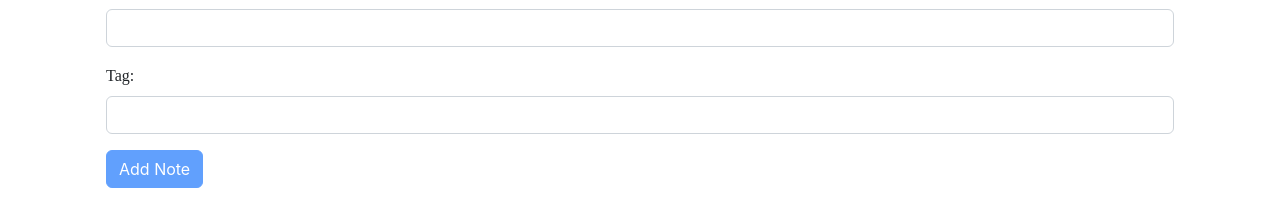
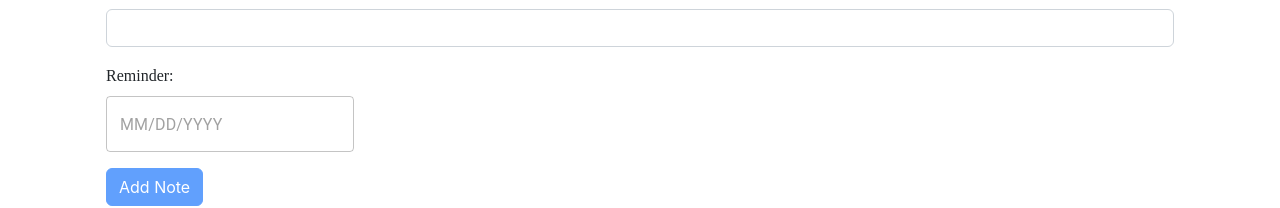
Before and after one commit to kunalagra197/Forever-Note, a React (Create React App) app in the folder client/: page / in a window 1280 px wide. Shown: the part 307-515 px from the top of the page. Built offline with nearby package versions, Linux system fonts and the light colour scheme; no server answers; sample sign-in values are in the browser's storage.

Commit message:
adding reminder

```diff
--- a/client/package.json
+++ b/client/package.json
@@ -7,10 +7,12 @@
     "@emotion/styled": "^11.11.0",
     "@mui/icons-material": "^5.11.16",
     "@mui/material": "^5.13.1",
+    "@mui/x-date-pickers": "^6.10.2",
     "@testing-library/jest-dom": "^5.16.5",
     "@testing-library/react": "^13.4.0",
     "@testing-library/user-event": "^13.5.0",
     "concurrently": "^7.5.0",
+    "dayjs": "^1.11.9",
     "nodemon": "^2.0.20",
     "react": "^18.2.0",
     "react-dom": "^18.2.0",
--- a/client/src/components/AddNote.js
+++ b/client/src/components/AddNote.js
@@ -1,15 +1,29 @@
 import React, { useContext,useState } from 'react'
+import { AdapterDayjs } from '@mui/x-date-pickers/AdapterDayjs';
+import { LocalizationProvider } from '@mui/x-date-pickers/LocalizationProvider';
+import { DatePicker } from '@mui/x-date-pickers/DatePicker';
+// import TextField from '@mui/material/TextField';
 import noteContext from '../context/notes/noteContext'
 export const AddNote = (props) => {
     const context=useContext(noteContext);
     const {addNote}=context;
-    const [note,setNote]=useState({title:"",description:"",tag:""})
+    const [note,setNote]=useState({title:"",description:"",edate:""})
+    const [selectedDate, setSelectedDate] = useState(null);
+    const handleDateChange = (date) => {
+      setSelectedDate(date.toDate());
+      // setSelectedDate(date); // Convert to a Date object
+      //date.format("YYYY-MM-DD HH:MM").toDate()
+      // console.log(date.toDate());
+      note.edate = date.toDate();
+      // console.log(selectedDate);
+    };
     const handleClick=(e)=>{
         e.preventDefault();
-        addNote(note.title,note.description,note.tag);
-        setNote({title:"",description:"",tag:""})
+        addNote(note.title,note.description,note.edate);
+        setNote({title:"",description:"",edate:""})
         props.showAlert("Added Successfully","success")
     }
+
     const onChange=(e)=>{
         setNote({...note,[e.target.name]:e.target.value})
     }
@@ -27,9 +41,20 @@ export const AddNote = (props) => {
     <input type="text" className="form-control" id="description" name="description"  onChange={onChange} minLength={5} value={note.description} required/>
   </div>
   <div className="mb-3">
-  <label htmlFor="tag" className="form-label" style={{"font-family":"cursive"}}>Tag:</label>
-  <input type="text" className="form-control" id="tag" name="tag" onChange={onChange} value={note.tag} required/>
+  <label htmlFor="reminder" className="form-label" style={{"font-family":"cursive"}}>Reminder:</label>
+ <div>
+  <LocalizationProvider dateAdapter={AdapterDayjs}>
+      <DatePicker
+        disablePast
+        onChange={handleDateChange}
+        value={selectedDate}
+
+      />
+
+    </LocalizationProvider>
+    </div>
   </div>
+
   <button disabled={note.title.length<5 || note.description.length<5} className="btn btn-primary" onClick={handleClick}>Add Note</button>
 </form>
 
--- a/client/src/components/Login.js
+++ b/client/src/components/Login.js
@@ -44,6 +44,7 @@ export const Login = (props) => {
   const handleSubmit = async (e) => {
     e.preventDefault();
     const response = await fetch('https://forever-note.onrender.com/api/auth/login', {
+      // const response=await fetch('http://localhost:5000/api/auth/login',{
       method: 'POST',
       headers: {
         'content-type': 'application/json'
@@ -51,7 +52,7 @@ export const Login = (props) => {
       body: JSON.stringify({ email: credentials.email, password: credentials.password })
     });
     const json = await response.json();
-    console.log(json)
+    // console.log(json)
     if (json.success) {
       // saving the token and redirecting
       localStorage.setItem('token', json.authtoken);
--- a/client/src/components/Navbar.js
+++ b/client/src/components/Navbar.js
@@ -24,7 +24,7 @@ const Navbar=(props)=>{
 <nav className="navbar navbar-expand-lg navbar-dark" style={{"background-color":"black"}}>
   <div className="container-fluid">
     {/* <Link className="navbar-brand" style={{"font-family":"cursive"}} to="#">Forever Note</Link> */}
-    <Link class="navbar-brand" to="#">
+    <Link className="navbar-brand" to="#">
       <img src={logo} alt="..." height="inherit"/>
     </Link>
     <button className="navbar-toggler" type="button" data-bs-toggle="collapse" data-bs-target="#navbarSupportedContent" aria-controls="navbarSupportedContent" aria-expanded="false" aria-label="Toggle navigation">
--- a/client/src/components/Notes.js
+++ b/client/src/components/Notes.js
@@ -2,36 +2,51 @@ import React, { useContext, useEffect, useRef, useState } from 'react'
 import noteContext from '../context/notes/noteContext'
 import { AddNote } from './AddNote';
 import { NotesItem } from './NotesItem';
-import {useNavigate} from 'react-router-dom'
+import { useNavigate } from 'react-router-dom'
+// import { DemoContainer } from '@mui/x-date-pickers/internals/demo';
+// import { AdapterDayjs } from '@mui/x-date-pickers/AdapterDayjs';
+// import { LocalizationProvider } from '@mui/x-date-pickers/LocalizationProvider';
+// import { DatePicker } from '@mui/x-date-pickers/DatePicker';
+// import { Dialog } from '@mui/material';
 export const Notes = (props) => {
   const context = useContext(noteContext);
   const navigate = useNavigate();
   const { notes, getNote, editNote } = context;
   useEffect(() => {
-    if(localStorage.getItem('token')){
-      console.log("token is there")
-      console.log(localStorage.getItem('token'))
+    if (localStorage.getItem('token')) {
+      // console.log("token is there")
+      // console.log(localStorage.getItem('token'))
       getNote()
 
     }
-    else{
-    navigate('/login')
-      }
+    else {
+      navigate('/login')
+    }
 
   }, [])
   const ref = useRef(null);
   const refClose = useRef(null);
-  const [note, setNote] = useState({ id: "", etitle: "", edescription: "", etag: "" })
+  const [note, setNote] = useState({ id: "", etitle: "", edescription: "", edate: "" })
   const updateNote = (currentNote) => {
     ref.current.click();
-    setNote({ id: currentNote._id, etitle: currentNote.title, edescription: currentNote.description, etag: currentNote.tag })
+    // console.log(currentNote)
+    setNote({ id: currentNote._id, etitle: currentNote.title, edescription: currentNote.description, edate: currentNote.date })
 
   }
+  const [selectedDate, setSelectedDate] = useState(null);
+    const handleDateChange = (date) => {
+      setSelectedDate(date.toDate());
+      // setSelectedDate(date); // Convert to a Date object
+      //date.format("YYYY-MM-DD HH:MM").toDate()
+      // console.log(date.toDate());
+      note.edate = date.toDate();
+      // console.log(selectedDate);
+    };
   const handleClick = () => {
     // e.preventDefault();
-    editNote(note.id, note.etitle, note.edescription, note.etag)
+    editNote(note.id, note.etitle, note.edescription, note.edate)
     refClose.current.click();
-    props.showAlert("Updated Successfully","success")
+    props.showAlert("Updated Successfully", "success")
     // addNote(note.title,note.description,note.tag);
   }
   const onChange = (e) => {
@@ -40,7 +55,7 @@ export const Notes = (props) => {
 
   return (
     <>
-      <AddNote showAlert={props.showAlert}/>
+      <AddNote showAlert={props.showAlert} />
       {/* useref is used to refer the DOM the element  */}
       {/* useState is a hook which re-render itself causing an infinite loop but useref doesnt */}
       <button ref={ref} className="btn btn-primary d-none" data-bs-toggle="modal" data-bs-target="#exampleModal">
@@ -58,35 +73,47 @@ export const Notes = (props) => {
             <div className="modal-body">
               <div className="mb-3 my-3">
                 <label htmlFor="title" className="form-label"><h6> Title:</h6></label>
-                <input type="text" className="form-control" id="etitle" name="etitle" aria-describedby="emailHelp" value={note.etitle} onChange={onChange} minLength={5} required/>
+                <input type="text" className="form-control" id="etitle" name="etitle" aria-describedby="emailHelp" value={note.etitle} onChange={onChange} minLength={5} required />
 
               </div>
               <div className="mb-3">
                 <label htmlFor="description" className="form-label"><h6>Description:</h6></label>
-                <input type="text" className="form-control" id="edescription" name="edescription" value={note.edescription} onChange={onChange} minLength={5} required/>
+                <input type="text" className="form-control" id="edescription" name="edescription" value={note.edescription} onChange={onChange} minLength={5} required />
               </div>
-              <div className="mb-3">
-                <label htmlFor="tag" className="form-label"><h6>Tag:</h6></label>
-                <input type="text" className="form-control" id="etag" name="etag" value={note.etag} onChange={onChange} required/>
-              </div>
+              {/* <div className="mb-3">
+              <label htmlFor="reminder" className="form-label"><h6>Reminder:</h6></label>
+              <div>
+
+              <LocalizationProvider dateAdapter={AdapterDayjs}>
+                <DatePicker
+                  disablePast
+                  onChange={handleDateChange}
+                  value={selectedDate}
+                  disableEnforceFocus
+                />
+                </LocalizationProvider>
+
+                </div>
+              </div> */}
+
 
             </div>
             <div className="modal-footer bg-light">
               <button ref={refClose} className="btn btn-secondary" data-bs-dismiss="modal">Close</button>
-              <button disabled={note.etitle.length<5 || note.edescription.length<5}onClick={handleClick} className="btn btn-primary">Update Note</button>
+              <button disabled={note.etitle.length < 5 || note.edescription.length < 5} onClick={handleClick} className="btn btn-primary">Update Note</button>
             </div>
 
           </div>
         </div>
       </div>
       <div className='container my-5'>
-        <h2 className='my-4' style={{"font-family":"sans-serif"}}>Your Notes</h2>
+        <h2 className='my-4' style={{ "font-family": "sans-serif" }}>Your Notes</h2>
         <div className="container">
-        {notes.length===0 && "No notes to display"}
+          {notes.length === 0 && "No notes to display"}
         </div>
         <div className='row'>
           {notes.map((note) => {
-            return <NotesItem note={note} key={note._id} updateNote={updateNote} showAlert={props.showAlert}/>
+            return <NotesItem note={note} key={note._id} updateNote={updateNote} showAlert={props.showAlert} />
           })}
         </div>
       </div>
--- a/client/src/components/NotesItem.js
+++ b/client/src/components/NotesItem.js
@@ -10,8 +10,8 @@ export const NotesItem = (props) => {
         <div className="col-md-3" >
             <div className="card my-3 bg-light" style={{"maxWidth":"18rem"}}>
 
-                    <div class="card-header"><h5>{note.title}</h5></div>
-                    <div class="card-body">
+                    <div className="card-header"><h5>{note.title}</h5></div>
+                    <div className="card-body">
                     <p className="card-text">{note.description}</p>
                     <i className="fa-solid fa-trash btn"  onClick={()=>{
                         deleteNote(note._id)
--- a/client/src/context/notes/NoteState.js
+++ b/client/src/context/notes/NoteState.js
@@ -4,11 +4,12 @@ import { useState } from "react"
 const NoteState = (props) => {
 
   const localhost = "https://forever-note.onrender.com"
+  // const localhost="http://localhost:5000"
   const notesInitial =[]
   const [notes, setNotes] = useState(notesInitial)
   //  Add a Note
 
-  const addNote = async(title, description, tag) => {
+  const addNote = async(title, description, date) => {
     // TO DO API CALL
     const response = await fetch(`${localhost}/api/notes/addnote`, {
       method: 'POST',
@@ -16,7 +17,7 @@ const NoteState = (props) => {
         'content-type': 'application/json',
         'auth-token': localStorage.getItem('token')
       },
-      body:JSON.stringify({title,description,tag})
+      body:JSON.stringify({title,description,date})
     })
 
     const note=await response.json()
@@ -33,7 +34,7 @@ const NoteState = (props) => {
       }
     });
     const json=await response.json();
-    console.log(json)
+    // console.log(json)
     setNotes(json)
 
 
@@ -54,11 +55,11 @@ const NoteState = (props) => {
     const newNote = notes.filter((note) => {
       return note._id !== id;
     })
-    console.log(response)
+    // console.log(response)
     setNotes(newNote);
   }
   //  Edit a Note
-  const editNote = async (id, title, description, tag) => {
+  const editNote = async (id, title, description, date) => {
     // API call
     const response = await fetch(`${localhost}/api/notes/updatenote/${id}`, {
       method: 'PUT',
@@ -66,7 +67,7 @@ const NoteState = (props) => {
         'content-type': 'application/json',
         'auth-token': localStorage.getItem('token')
       },
-      body:JSON.stringify({title,description,tag})
+      body:JSON.stringify({title,description,date})
     })
 let newNotes=JSON.parse(JSON.stringify(notes))
     for (let index = 0; index < notes.length; index++) {
@@ -74,12 +75,12 @@ let newNotes=JSON.parse(JSON.stringify(notes))
       if (element._id === id) {
         newNotes[index].title = title;
         newNotes[index].description = description;
-        newNotes[index].tag = tag;
+        newNotes[index].date = date;
         break;
       }
     }
     const json=await response.json();
-    console.log(json)
+    // console.log(json)
     setNotes(newNotes)
   }
   return (
```
Also changed, not shown: client/src/components/Alert.js (line endings or trailing spaces), 1 other file (tests, documents, lock files or other folders).
